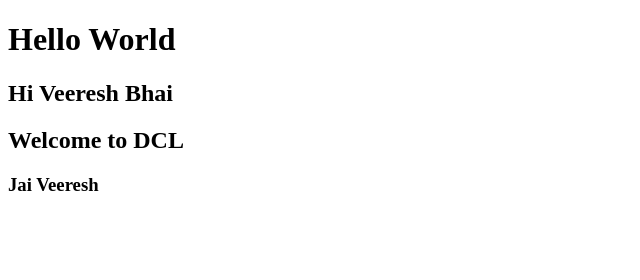
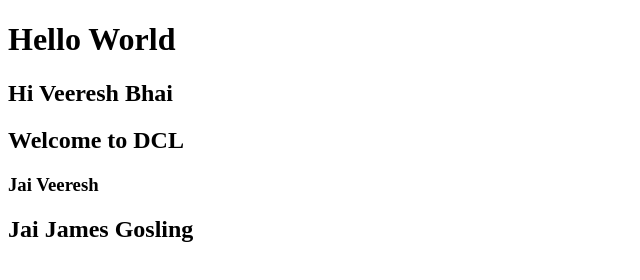
Before and after one commit to Sai8094/DCL-Projects, a plain HTML site: page index.html in a window 1280 px wide. Shown: the whole page, without its empty margins (0-640 px from the left). Drawn offline with Linux system fonts and the light colour scheme.

Commit message:
Update index.html

```diff
--- a/index.html
+++ b/index.html
@@ -11,5 +11,6 @@
     <h2>Hi Veeresh Bhai</h2>
     <h2>Welcome to DCL</h2>
     <h3>Jai Veeresh</h3>
+    <h2>Jai James Gosling</h2>
 </body>
 </html>
```
